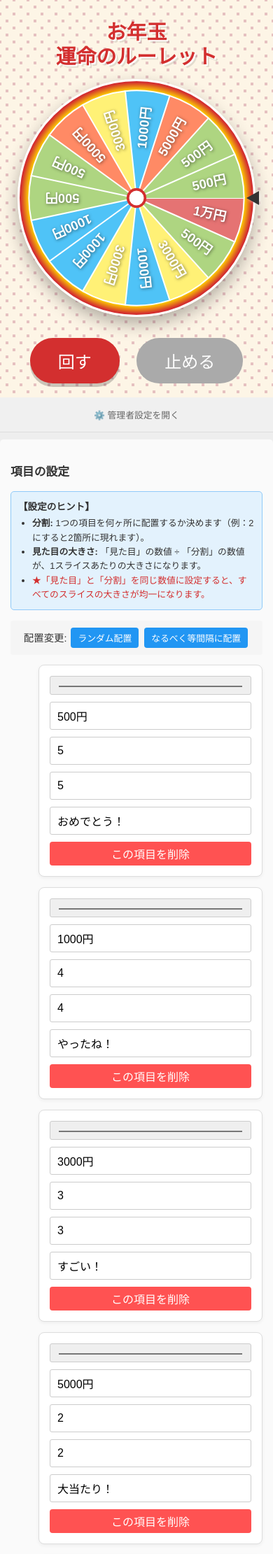
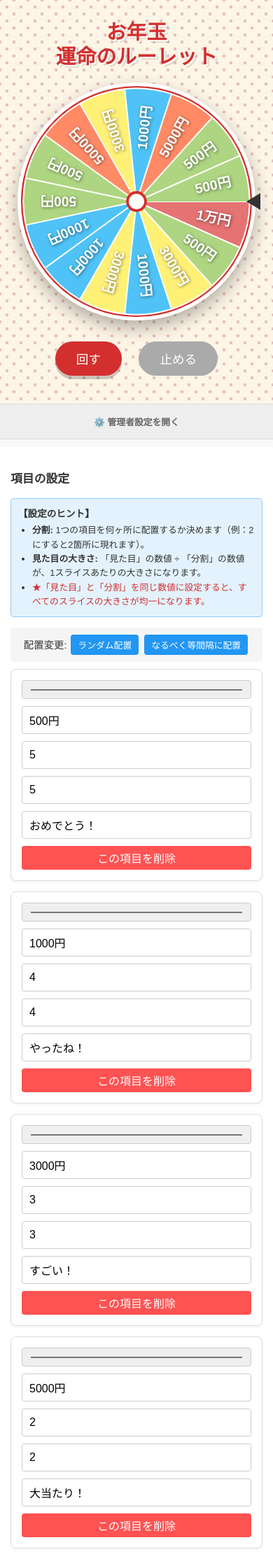
Before and after one commit to Sta6leStapler/New-Year-Gacha-Spin, a Flask app: page / in a window 390 px wide, after a click on "⚙️ 管理者設定を開く". Shown: the top 2221 px of the page at 70% size. Run offline with Flask 3, Linux system fonts and the light colour scheme; some web fonts are replaced.

Commit message:
スマホ対応：レイアウト修正6

```diff
--- a/static/css/style.css
+++ b/static/css/style.css
@@ -133,79 +133,164 @@
 
 /* スマホ対応用 */
 @media screen and (max-width: 600px) {
+    /* 1. 全体設定：横揺れ防止 */
     body {
         padding: 0;
+        margin: 0;
         overflow-x: hidden;
-        width: 100vw;
+        width: 100%;
     }
+
+    /* コンテンツ全体のラッパー */
     .main-wrapper {
-        padding: 10px;
+        padding: 10px 0; /* 左右の余白はゼロにする */
         width: 100%;
-        box-sizing: border-box;
+        display: flex;
+        flex-direction: column;
+        align-items: center; /* 子要素を中央揃え */
     }
+
     .jp-title {
         font-size: 1.8rem;
-        margin-bottom: 15px;
+        margin-bottom: 20px;
+        width: 100%;
+        text-align: center;
     }
 
-    /* ルーレット外枠：基準となるサイズ */
+    /* 2. ルーレット外枠：画面中央に配置 */
     .roulette-decoration-ring {
+        /* 画面横幅の90% または 高さの50% くらいのサイズ感 */
         width: 90vmin;
         height: 90vmin;
         max-width: 340px;
         max-height: 340px;
 
-        border-width: 3px;
-        margin: 0 auto 20px;
+        /* 中央揃え */
+        margin: 0 auto 20px auto;
+
+        border-width: 5px; /* 枠線を少し太くして「フレーム感」を出す */
         box-sizing: border-box;
         aspect-ratio: 1 / 1;
 
         display: flex;
         align-items: center;
         justify-content: center;
+        position: relative; /* 針の基準点 */
     }
 
-    /* コンテナ：ここが表示サイズの基準 */
     .roulette-container {
         width: 100%;
         height: 100%;
         position: relative;
     }
 
-    /* ★重要：Canvasは親要素(コンテナ)のサイズに100%従う */
-    /* これにより、内部解像度(width属性)が変わっても、見た目のサイズは変わりません */
     #rouletteCanvas {
         width: 100% !important;
         height: 100% !important;
         display: block;
     }
 
+    /* 針の位置調整：フレームの右端にピッタリ合わせる */
     .pointer {
-        border-width: 10px 18px 10px 0;
-        right: -8px;
+        border-width: 12px 20px 12px 0;
+        right: -12px; /* 枠線の上に重なるように調整 */
+        top: 50%;
+        transform: translateY(-50%);
+        z-index: 20;
     }
 
-    /* 設定パネル周り（変更なし） */
-    .admin-footer { padding: 0; border: none; }
-    details summary { padding: 15px; background-color: #f0f0f0; border-bottom: 1px solid #ddd; }
-    .settings-content { width: 100%; padding: 15px; box-sizing: border-box; background-color: #fafafa; }
+    /* ボタンエリア */
+    .controls {
+        width: 100%;
+        text-align: center;
+        margin-bottom: 20px;
+    }
+    .controls button {
+        padding: 12px 30px;
+        font-size: 1.1rem;
+    }
+
+    /* 3. 設定パネル：画面幅いっぱいに */
+    .admin-footer {
+        width: 100%;
+        padding: 0;
+        margin: 0;
+        border: none;
+        background: #f9f9f9;
+    }
+
+    /* 開閉バー */
+    details summary {
+        padding: 15px;
+        background-color: #eee;
+        border-top: 1px solid #ddd;
+        border-bottom: 1px solid #ddd;
+        text-align: center;
+        font-weight: bold;
+    }
+
+    .settings-content {
+        width: 100%;
+        padding: 15px;
+        box-sizing: border-box;
+    }
+
+    /* ★重要：リストのデフォルト余白を消す（右の余白の原因） */
+    #itemsList {
+        padding-left: 0;
+        margin: 0;
+        list-style: none;
+        width: 100%;
+    }
+
     .settings-grid-header { display: none !important; }
 
+    /* 入力カード */
     .input-group {
         display: flex !important;
         flex-direction: column;
+        width: 100%; /* 横幅いっぱい */
+        box-sizing: border-box; /* パディングを含める */
         background: #fff;
         border: 1px solid #ddd;
         border-radius: 8px;
         padding: 15px;
         margin-bottom: 15px;
         gap: 10px;
-        box-shadow: 0 2px 5px rgba(0,0,0,0.05);
+        box-shadow: 0 2px 4px rgba(0,0,0,0.05);
     }
-    .input-group input { font-size: 1rem; padding: 10px; border: 1px solid #ccc; }
-    .input-group button { width: 100%; padding: 12px; font-size: 1rem; background-color: #ff5252; color: white; margin-top: 5px; }
 
-    .admin-buttons { display: flex; flex-direction: column; gap: 10px; }
-    .admin-buttons button { width: 100%; padding: 12px; font-size: 1rem; margin: 0; }
+    .input-group input {
+        font-size: 1rem;
+        padding: 10px;
+        border: 1px solid #ccc;
+        border-radius: 4px;
+        width: 100%;
+        box-sizing: border-box;
+    }
+
+    .input-group button {
+        width: 100%;
+        padding: 12px;
+        font-size: 1rem;
+        background-color: #ff5252;
+        color: white;
+        margin-top: 5px;
+        border-radius: 4px;
+    }
+
+    .admin-buttons {
+        display: flex;
+        flex-direction: column;
+        gap: 10px;
+        width: 100%;
+    }
+    .admin-buttons button {
+        width: 100%;
+        padding: 12px;
+        font-size: 1rem;
+        margin: 0;
+    }
+
     .modal-content { width: 90%; margin: 40% auto; padding: 25px; }
 }
--- a/static/js/script.js
+++ b/static/js/script.js
@@ -142,13 +142,13 @@
 
     const centerX = width / 2;
     const centerY = height / 2;
-    // 半径は少し余裕を持たせる
-    const radius = (Math.min(width, height) / 2) * 0.92;
+
+    // ★修正点：半径をキャンバスいっぱい（フレームギリギリ）まで広げる
+    const radius = (Math.min(width, height) / 2) * 0.98;
 
     const totalWeight = displaySlices.reduce((sum, s) => sum + s.weight, 0);
     if (totalWeight <= 0) return;
 
-    // 前の描画を消す
     ctx.clearRect(0, 0, width, height);
 
     let startAngle = (currentAngle % 360) * Math.PI / 180;
@@ -162,7 +162,7 @@
         ctx.fillStyle = slice.color;
         ctx.fill();
 
-        // 線の太さをサイズに合わせて調整
+        // 境界線の太さ調整
         ctx.lineWidth = Math.max(2, width * 0.005);
         ctx.strokeStyle = "#fff";
         ctx.stroke();
@@ -173,7 +173,7 @@
         ctx.textAlign = "right";
         ctx.fillStyle = "#fff";
 
-        // フォントサイズ動的計算
+        // フォントサイズ
         const fontSize = Math.max(14, radius * 0.12);
         ctx.font = `bold ${fontSize}px 'Yusei Magic', Arial`;
 
@@ -182,6 +182,7 @@
         ctx.shadowOffsetX = 1;
         ctx.shadowOffsetY = 1;
 
+        // 文字位置
         ctx.fillText(slice.name, radius * 0.85, fontSize * 0.35);
         ctx.restore();
 
```
